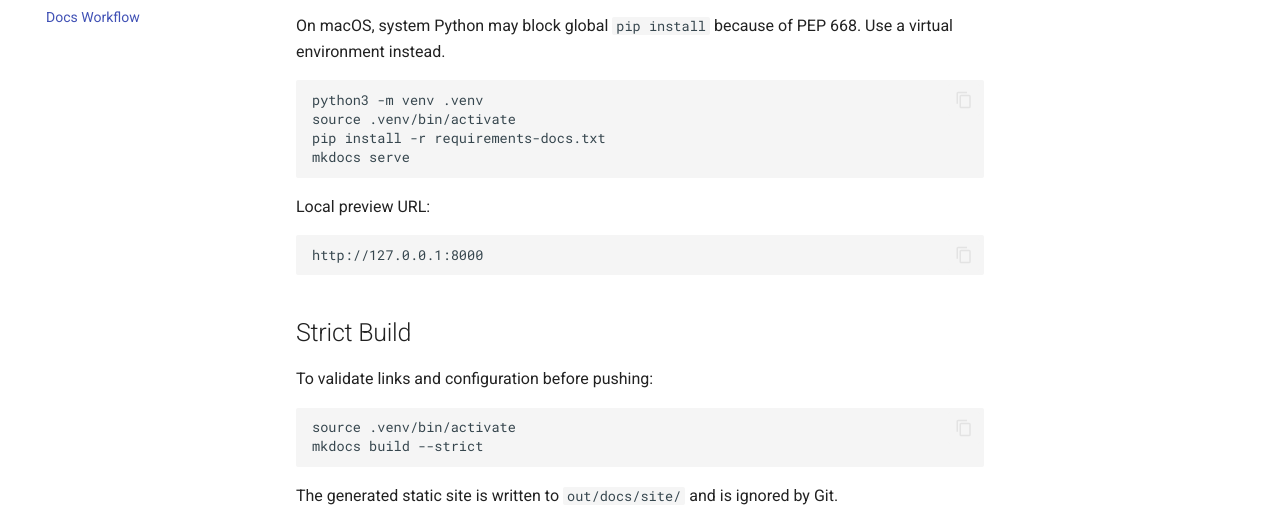
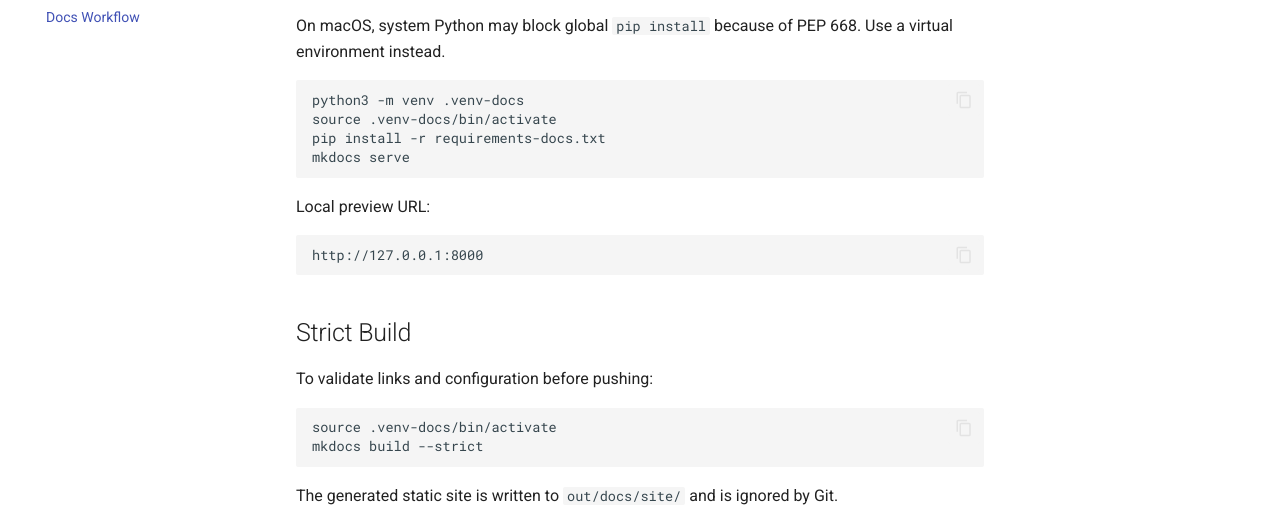
Before and after one commit to andpia/on-air-deck, an MkDocs documentation site: the page built from docs/docs-workflow.md, in a window 1280 px wide and 900 px high. Shown: the part 283-805 px from the top of the window. Built offline with MkDocs 1.6.1 and Material for MkDocs 9.7.7, drawn with Linux system fonts in a browser that asks for light colours; comment, search, counter and statistics services are not loaded.

Commit message:
docs(workflow): use .venv-docs as virtual environment path

````diff
--- a/docs/docs-workflow.md
+++ b/docs/docs-workflow.md
@@ -7,8 +7,8 @@ This repository uses MkDocs for documentation authoring and GitHub Pages for pub
 On macOS, system Python may block global `pip install` because of PEP 668. Use a virtual environment instead.
 
 ```bash
-python3 -m venv .venv
-source .venv/bin/activate
+python3 -m venv .venv-docs
+source .venv-docs/bin/activate
 pip install -r requirements-docs.txt
 mkdocs serve
 ```
@@ -24,7 +24,7 @@ http://127.0.0.1:8000
 To validate links and configuration before pushing:
 
 ```bash
-source .venv/bin/activate
+source .venv-docs/bin/activate
 mkdocs build --strict
 ```
 
````
